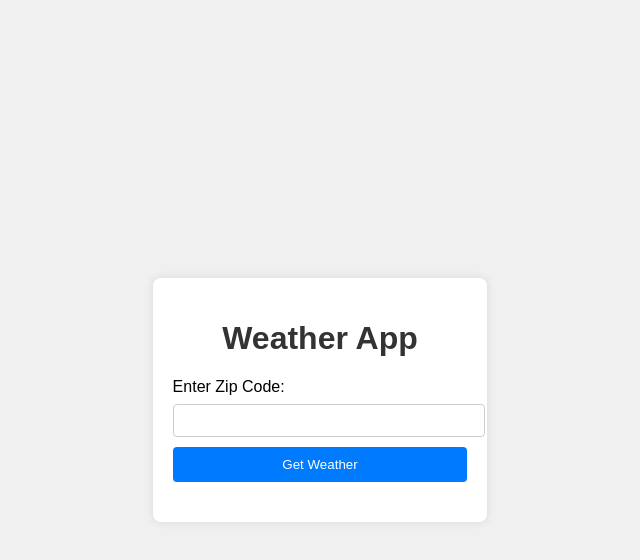
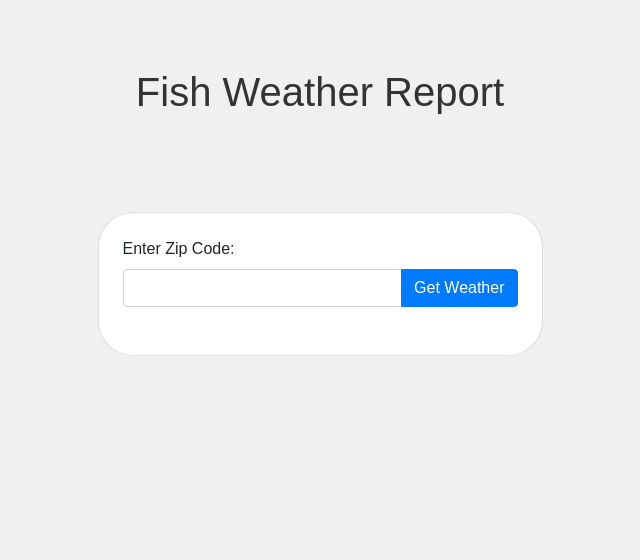
Before and after one commit to FishyBoi72/Weather-App, a plain HTML site: page index.html in a window 1280 px wide. Shown: the whole page, without its empty margins (320-960 px from the left). Drawn offline with nearby package versions, Linux system fonts and the light colour scheme.

Commit message:
updated the looks of everything

```diff
--- a/app.js
+++ b/app.js
@@ -31,6 +31,9 @@ document.getElementById('zipForm').addEventListener('submit', function(e) {
                     document.getElementById('currentConditions').innerText = currentConditions;
                     document.getElementById('tempHiLo').innerText = tempHiLo;
 
+                    const time = new Date().toLocaleTimeString([], {hour: '2-digit', minute:'2-digit'});
+                    document.getElementById('time').innerText = time;
+
                     document.getElementById('weatherData').classList.remove('hidden');
                 })
                 .catch(error => {
--- a/index.html
+++ b/index.html
@@ -4,27 +4,53 @@
     <meta charset="UTF-8">
     <meta name="viewport" content="width=device-width, initial-scale=1.0">
     <title>Weather App</title>
+    <link rel="stylesheet" href="https://stackpath.bootstrapcdn.com/bootstrap/4.5.2/css/bootstrap.min.css">
     <link rel="stylesheet" href="styles.css">
 </head>
 <body>
     <div class="container">
-        <h1>Weather App</h1>
-        <section>
-            <form id="zipForm">
-                <label for="zipCode">Enter Zip Code:</label>
-                <input type="text" id="zipCode" name="zipCode" required>
-                <button type="submit">Get Weather</button>
-            </form>
-        </section>
-        <section id="weatherData" class="hidden">
-            <h2>Weather Information</h2>
-            <p><strong>Current Date:</strong> <span id="currentDate"></span></p>
-            <p><strong>City:</strong> <span id="city"></span>, <span id="state"></span></p>
-            <p><strong>Current Temperature:</strong> <span id="currentTemp"></span> °F</p>
-            <p><strong>Current Conditions:</strong> <span id="currentConditions"></span></p>
-            <p><strong>Temperature High/Low:</strong> <span id="tempHiLo"></span> °F</p>
-        </section>
+        <h1 class="text-center my-5">Fish Weather Report</h1>
+        <div class="row d-flex justify-content-center py-5">
+            <div class="col-md-8 col-lg-6 col-xl-5">
+                <div class="card text-body" style="border-radius: 35px;">
+                    <div class="card-body p-4">
+                        <form id="zipForm" class="mb-4">
+                            <label for="zipCode">Enter Zip Code:</label>
+                            <div class="input-group">
+                                <input type="text" id="zipCode" name="zipCode" class="form-control" required>
+                                <div class="input-group-append">
+                                    <button class="btn btn-primary" type="submit">Get Weather</button>
+                                </div>
+                            </div>
+                        </form>
+                        <div id="weatherData" class="hidden">
+                            <div class="d-flex">
+                                <h6 class="flex-grow-1" id="city"></h6>
+                                <h6 id="time"></h6>
+                            </div>
+                            <div class="d-flex flex-column text-center mt-5 mb-4">
+                                <h6 class="display-4 mb-0 font-weight-bold"><span id="currentTemp"></span> °F</h6>
+                                <span class="small" style="color: #868B94" id="currentConditions"></span>
+                            </div>
+                            <div class="d-flex align-items-center">
+                                <div class="flex-grow-1" style="font-size: 1rem;">
+                                    <div><i class="fas fa-temperature-high fa-fw" style="color: #868B94;"></i> <span id="tempHiLo"></span></div>
+                                </div>
+                                <div>
+                                    <img src="https://mdbcdn.b-cdn.net/img/Photos/new-templates/bootstrap-weather/ilu1.webp" width="100px">
+                                </div>
+                            </div>
+                            <div class="d-flex flex-column text-center mt-3">
+                                <span id="state"></span>
+                                <span id="currentDate"></span>
+                            </div>
+                        </div>
+                    </div>
+                </div>
+            </div>
+        </div>
     </div>
+    <script src="https://kit.fontawesome.com/a076d05399.js"></script>
     <script src="app.js"></script>
 </body>
 </html>
--- a/styles.css
+++ b/styles.css
@@ -2,54 +2,15 @@ body {
     font-family: Arial, sans-serif;
     margin: 0;
     padding: 0;
-    display: flex;
-    justify-content: center;
-    align-items: center;
-    height: 100vh;
     background-color: #f0f0f0;
 }
 
 .container {
-    background-color: white;
-    padding: 20px;
-    border-radius: 8px;
-    box-shadow: 0 0 10px rgba(0, 0, 0, 0.1);
+    padding-top: 20px;
 }
 
 h1 {
-    text-align: center;
     color: #333;
-}
-
-form {
-    margin-bottom: 20px;
-}
-
-label {
-    display: block;
-    margin-bottom: 8px;
-}
-
-input {
-    width: 100%;
-    padding: 8px;
-    margin-bottom: 10px;
-    border: 1px solid #ccc;
-    border-radius: 4px;
-}
-
-button {
-    width: 100%;
-    padding: 10px;
-    background-color: #007BFF;
-    color: white;
-    border: none;
-    border-radius: 4px;
-    cursor: pointer;
-}
-
-button:hover {
-    background-color: #0056b3;
 }
 
 .hidden {
```
